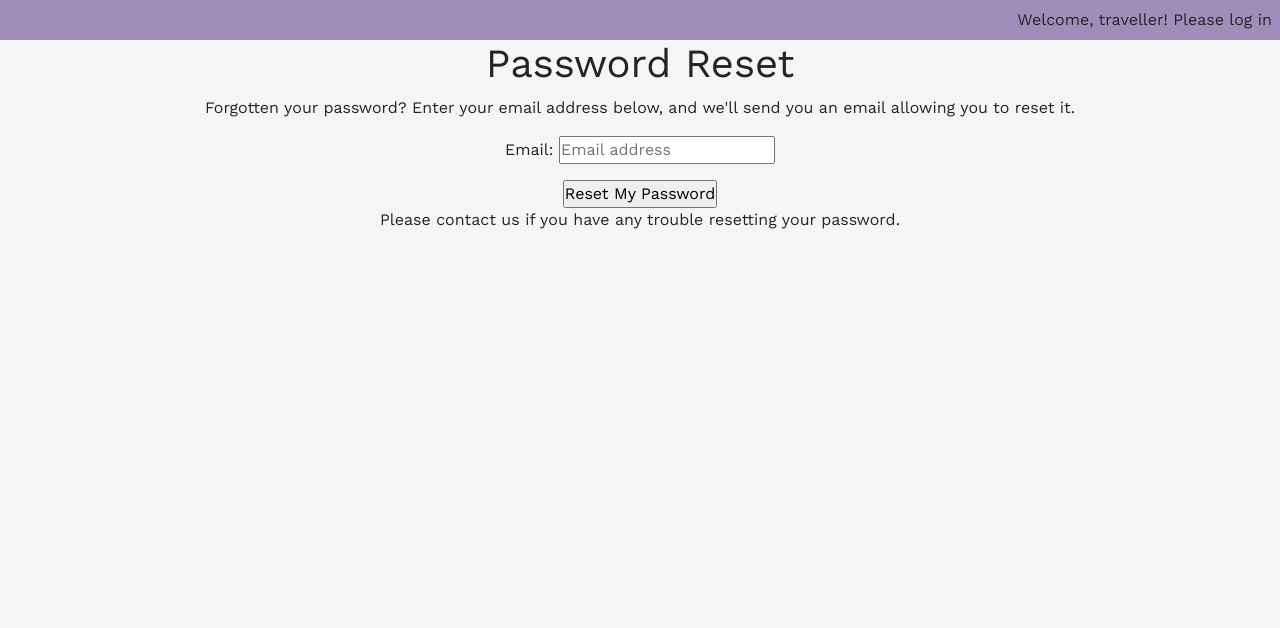
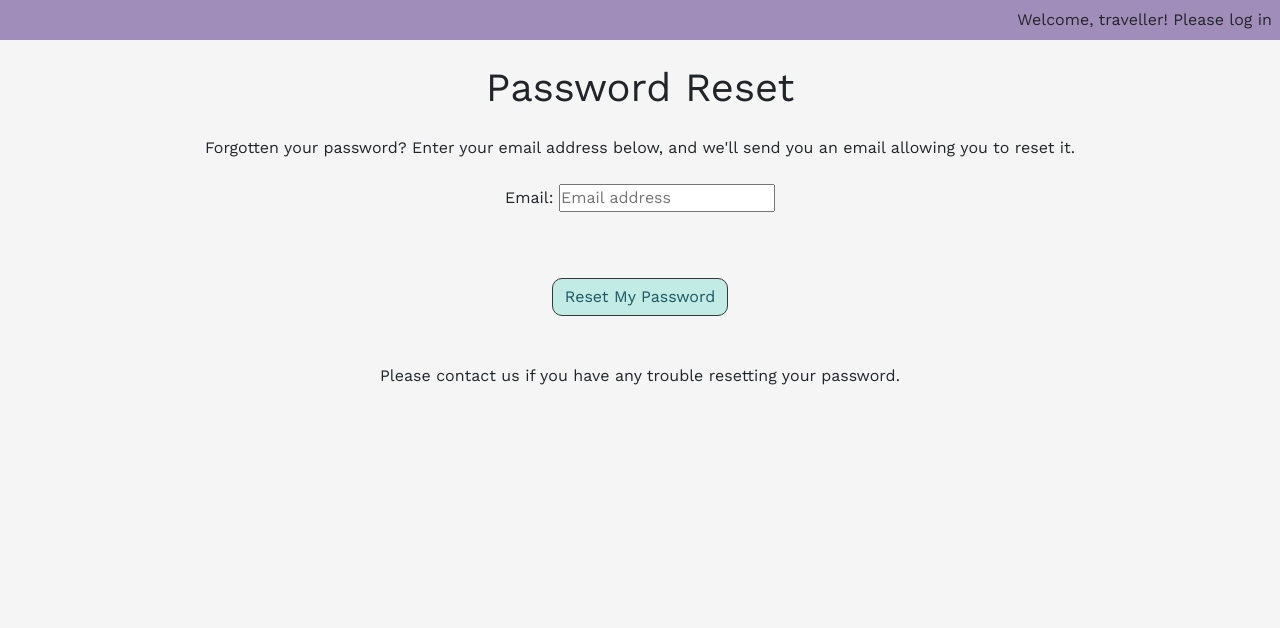
Before and after one commit to petra66orii/timeless-travel, a Django app: page /accounts/password/reset/ in a window 1280 px wide. Shown: the part 56-684 px from the top of the page. Run offline with Django 4.2, Linux system fonts and the light colour scheme; some web fonts are replaced.

Commit message:
Style password reset page, #4

```diff
--- a/static/css/style.css
+++ b/static/css/style.css
@@ -63,7 +63,7 @@ main {
     border: 1px solid #333839;
     border-radius: 10px;
     margin-top: 50px;
-    width: 120px;
+    width: auto;
     align-self: center;
 }
 
--- a/templates/account/password_reset.html
+++ b/templates/account/password_reset.html
@@ -7,18 +7,18 @@
 
 {% block content %}
 
-    <h1>{% trans "Password Reset" %}</h1>
+    <h1 class="my-4">{% trans "Password Reset" %}</h1>
     {% if user.is_authenticated %}
     {% include "account/snippets/already_logged_in.html" %}
     {% endif %}
 
-    <p>{% trans "Forgotten your password? Enter your email address below, and we'll send you an email allowing you to reset it." %}</p>
+    <p class="mb-4">{% trans "Forgotten your password? Enter your email address below, and we'll send you an email allowing you to reset it." %}</p>
 
     <form method="POST" action="{% url 'account_reset_password' %}" class="password_reset">
         {% csrf_token %}
         {{ form.as_p }}
-        <input type="submit" value="{% trans 'Reset My Password' %}" />
+        <input class="btn" type="submit" value="{% trans 'Reset My Password' %}" />
     </form>
 
-    <p>{% blocktrans %}Please contact us if you have any trouble resetting your password.{% endblocktrans %}</p>
+    <p class="mt-5">{% blocktrans %}Please contact us if you have any trouble resetting your password.{% endblocktrans %}</p>
 {% endblock content %}
```
